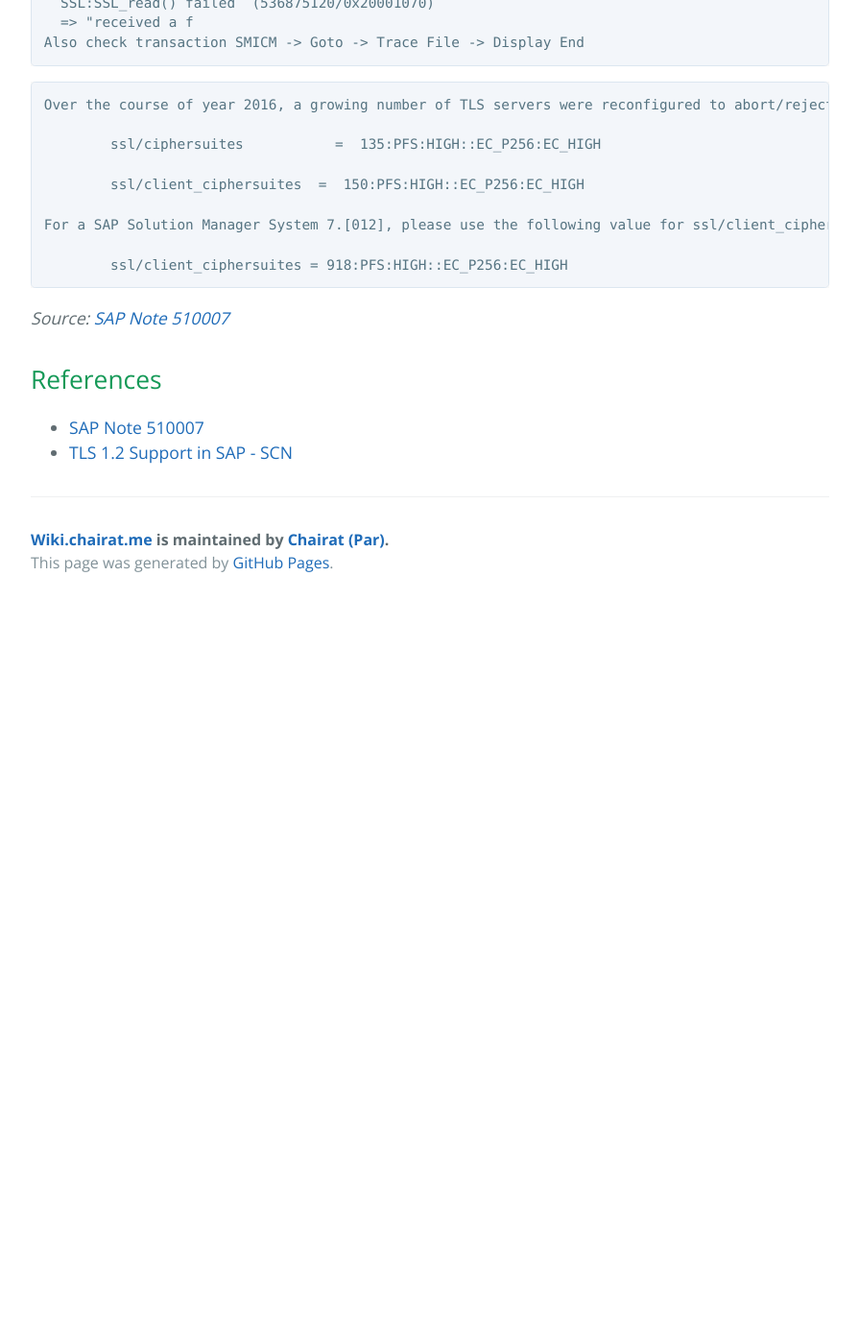
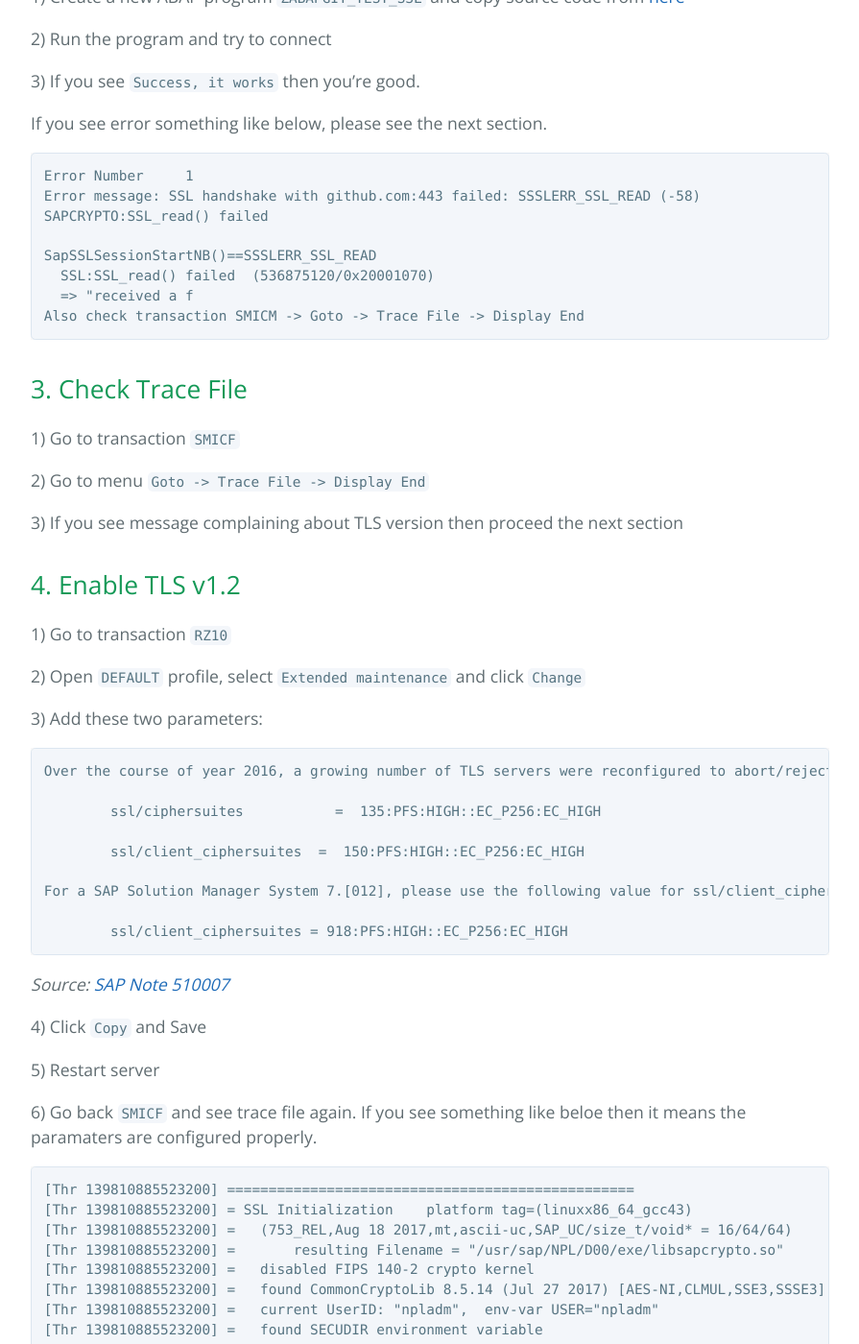
Before and after one commit to shruti170901/hola.github.io, a Jekyll site: the page built from abap/ssl.md, in a window 1280 px wide and 1400 px high, scrolled down 1004 px. Shown: the whole window at 96% size, without its empty margins (192-1087 px from the left). Built offline with Jekyll 4.4.1, drawn with Linux system fonts in a browser that asks for light colours; the repository's description, which GitHub fills in, is left out; our own code applies the rules of GitHub Pages for plain Markdown files; before the commit the page ends 1634 px from its top, so only the background shows below that; some of the changed text lies outside the part shown.

Commit message:
Update ssl.md

````diff
--- a/abap/ssl.md
+++ b/abap/ssl.md
@@ -14,15 +14,25 @@ layout: default
 
 4) Double click node `SSL Client (Anonymous)`
 
+5) Import certificate exported from 2)
 
+6) Add to Certificate List
 
-- `SSF02` SSF Test Program
-- `SMICF` ICM Monitor `Goto -> Trace File -> Display End`
-- `RZ10` Edit Profiles
+7) Repeat until all certificates are added
+
+8) Save
+
+## 2. Test SSL Connection
+
+1) Create a new ABAP program `ZABAPGIT_TEST_SSL` and copy source code from [here](https://github.com/larshp/abapGit/blob/master/docs/other-test-ssl.md)
+
+2) Run the program and try to connect
+
+3) If you see `Success, it works` then you're good.
+
+If you see error something like below, please see the next section.
 
 ```
-16.04.2018                                                                                           abapGit Test SSL                                                                                                  1
-------------------------------------------------------------------------------------------------------------------------------------------------------------------------------------------------------------------------
 Error Number     1
 Error message: SSL handshake with github.com:443 failed: SSSLERR_SSL_READ (-58)
 SAPCRYPTO:SSL_read() failed
@@ -32,6 +42,22 @@ SapSSLSessionStartNB()==SSSLERR_SSL_READ
   => "received a f
 Also check transaction SMICM -> Goto -> Trace File -> Display End
 ```
+
+## 3. Check Trace File
+
+1) Go to transaction `SMICF`
+
+2) Go to menu `Goto -> Trace File -> Display End`
+
+3) If you see message complaining about TLS version then proceed the next section
+
+## 4. Enable TLS v1.2
+
+1) Go to transaction `RZ10`
+
+2) Open `DEFAULT` profile, select `Extended maintenance` and click `Change`
+
+3) Add these two parameters:
 
 ```
 Over the course of year 2016, a growing number of TLS servers were reconfigured to abort/reject TLSv1.0 handshakes, or they are requring forward secrecy (PFS) cipher suites for access. The currently recommended settings for TLSv1.2 interoperability are (requiring at least CommonCryptoLib 8.4.38, recommending at least 8.4.49):
@@ -46,6 +72,33 @@ For a SAP Solution Manager System 7.[012], please use the following value for ss
 ```
 *Source: [SAP Note 510007](https://launchpad.support.sap.com/#/notes/510007)*
 
+4) Click `Copy` and Save
+
+5) Restart server
+
+6) Go back `SMICF` and see trace file again. If you see something like beloe then it means the paramaters are configured properly.
+
+```
+[Thr 139810885523200] =================================================
+[Thr 139810885523200] = SSL Initialization    platform tag=(linuxx86_64_gcc43)
+[Thr 139810885523200] =   (753_REL,Aug 18 2017,mt,ascii-uc,SAP_UC/size_t/void* = 16/64/64)
+[Thr 139810885523200] =       resulting Filename = "/usr/sap/NPL/D00/exe/libsapcrypto.so"
+[Thr 139810885523200] =   disabled FIPS 140-2 crypto kernel
+[Thr 139810885523200] =   found CommonCryptoLib 8.5.14 (Jul 27 2017) [AES-NI,CLMUL,SSE3,SSSE3]
+[Thr 139810885523200] =   current UserID: "npladm",  env-var USER="npladm"
+[Thr 139810885523200] =   found SECUDIR environment variable
+[Thr 139810885523200] =   using SECUDIR=/usr/sap/NPL/D00/sec
+[Thr 139810885523200] = [dpf] ssl/ciphersuites=135:PFS:HIGH::EC_P256:EC_HIGH
+[Thr 139810885523200] =   NOT creating Envvar SAPSSL_CIPHERSUITES=135:PFS:HIGH::EC_P256:EC_HIGH
+[Thr 139810885523200] = [dpf] ssl/client_ciphersuites=150:PFS:HIGH::EC_P256:EC_HIGH
+[Thr 139810885523200] =   NOT creating Envvar SAPSSL_CLIENT_CIPHERSUITES=150:PFS:HIGH::EC_P256:EC_HIGH
+[Thr 139810885523200] = Success    SapCryptoLib SSL ready!
+[Thr 139810885523200] =================================================
+```
+
+7) Test SSL connection again and it should be okay now
+
+
 ## References
 
 - [SAP Note 510007](https://launchpad.support.sap.com/#/notes/510007)
````
